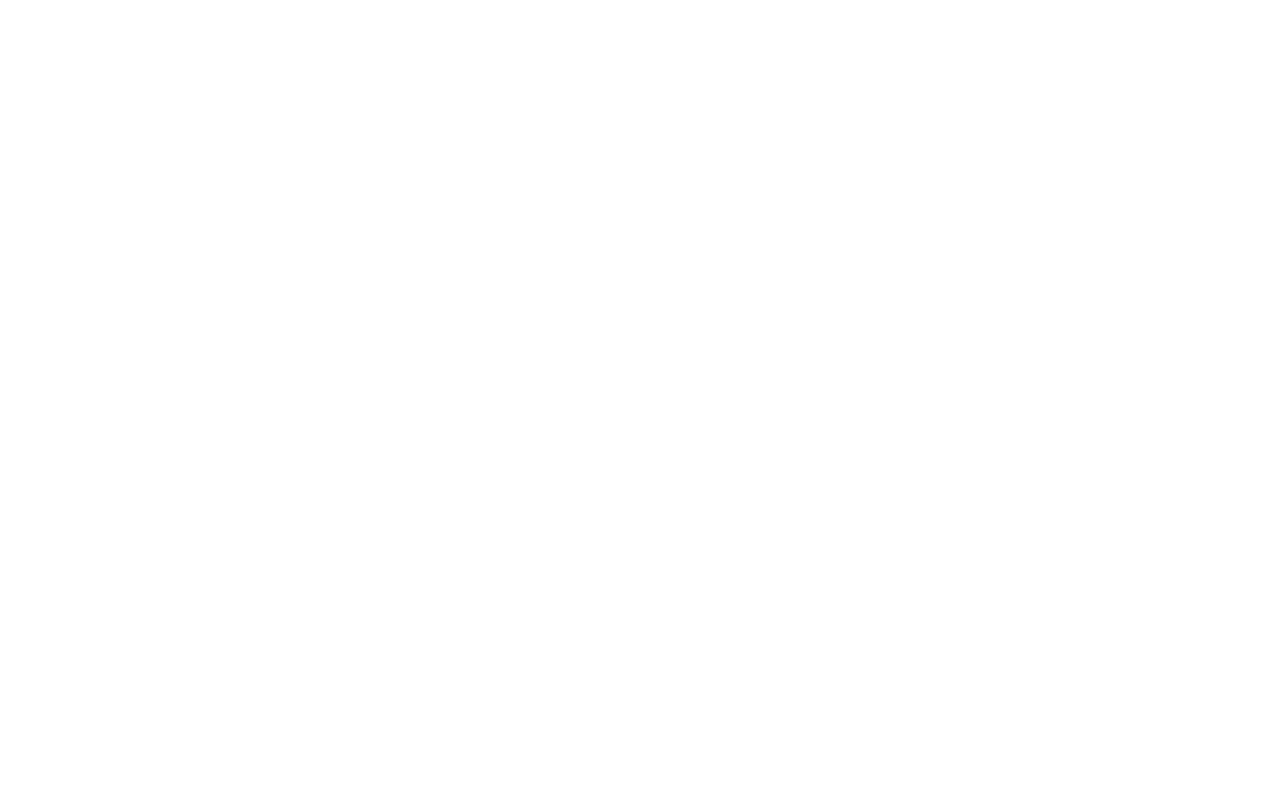
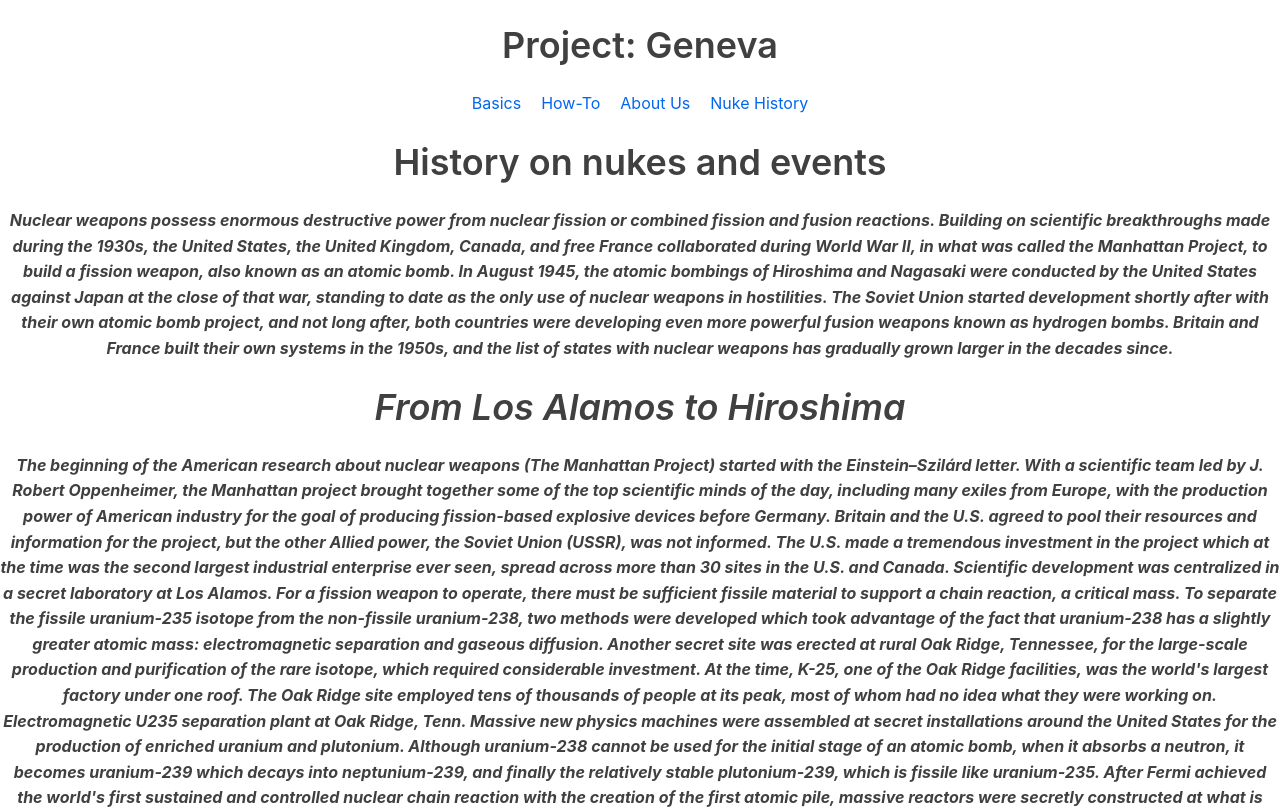
Before and after one commit to nothankyouwdym/vitejs-vite-9nux1k, a React (Vite) app: page /Nuke-History in a window 1280 px wide. Before the commit this address had no page. Shown: the top 809 px of the page. Built offline with nearby package versions, Linux system fonts and the light colour scheme.

Commit message:
3 files modified, 2 added

```diff
--- /dev/null
+++ b/src/AboutUs.jsx
@@ -0,0 +1,22 @@
+import React, { Component } from "react"
+
+
+class AboutUs extends Component{
+  render(){
+    return(
+      <div>
+          <h1>About us</h1>
+
+          <p>
+            <strong>
+              <em>
+                Hey, welcome to the project since you clicked to learn about us um luan made the notes and told me to put some of the text in I, Boubacar made the code and the website. It was fun and took like around half a day.
+              </em>
+            </strong>
+          </p>
+      </div>
+    );
+  }
+}
+
+export default AboutUs
--- /dev/null
+++ b/src/History.jsx
@@ -0,0 +1,51 @@
+import React, { Component } from "react"
+
+
+class History extends Component{
+  render(){
+    return(
+      <div>
+            <h1>History on nukes and events</h1>
+
+            <p>
+              <strong>
+                <em>
+                Nuclear weapons possess enormous destructive power from nuclear fission or combined fission and fusion reactions. Building on scientific breakthroughs made during the 1930s, the United States, the United Kingdom, Canada, and free France collaborated during World War II, in what was called the Manhattan Project, to build a fission weapon, also known as an atomic bomb. In August 1945, the atomic bombings of Hiroshima and Nagasaki were conducted by the United States against Japan at the close of that war, standing to date as the only use of nuclear weapons in hostilities. The Soviet Union started development shortly after with their own atomic bomb project, and not long after, both countries were developing even more powerful fusion weapons known as hydrogen bombs. Britain and France built their own systems in the 1950s, and the list of states with nuclear weapons has gradually grown larger in the decades since.
+
+
+                <h1>From Los Alamos to Hiroshima</h1>
+
+
+                The beginning of the American research about nuclear weapons (The Manhattan Project) started with the Einstein–Szilárd letter.
+
+With a scientific team led by J. Robert Oppenheimer, the Manhattan project brought together some of the top scientific minds of the day, including many exiles from Europe, with the production power of American industry for the goal of producing fission-based explosive devices before Germany. Britain and the U.S. agreed to pool their resources and information for the project, but the other Allied power, the Soviet Union (USSR), was not informed. The U.S. made a tremendous investment in the project which at the time was the second largest industrial enterprise ever seen, spread across more than 30 sites in the U.S. and Canada. Scientific development was centralized in a secret laboratory at Los Alamos.
+
+For a fission weapon to operate, there must be sufficient fissile material to support a chain reaction, a critical mass. To separate the fissile uranium-235 isotope from the non-fissile uranium-238, two methods were developed which took advantage of the fact that uranium-238 has a slightly greater atomic mass: electromagnetic separation and gaseous diffusion. Another secret site was erected at rural Oak Ridge, Tennessee, for the large-scale production and purification of the rare isotope, which required considerable investment. At the time, K-25, one of the Oak Ridge facilities, was the world's largest factory under one roof. The Oak Ridge site employed tens of thousands of people at its peak, most of whom had no idea what they were working on.
+
+
+Electromagnetic U235 separation plant at Oak Ridge, Tenn. Massive new physics machines were assembled at secret installations around the United States for the production of enriched uranium and plutonium.
+Although uranium-238 cannot be used for the initial stage of an atomic bomb, when it absorbs a neutron, it becomes uranium-239 which decays into neptunium-239, and finally the relatively stable plutonium-239, which is fissile like uranium-235. After Fermi achieved the world's first sustained and controlled nuclear chain reaction with the creation of the first atomic pile, massive reactors were secretly constructed at what is now known as the Hanford Site to transform uranium-238 into plutonium for a bomb.
+
+The simplest form of nuclear weapon is a gun-type fission weapon, where a sub-critical mass would be shot at another sub-critical mass. The result would be a super-critical mass and an uncontrolled chain reaction that would create the desired explosion. The weapons envisaged in 1942 were the two gun-type weapons, Little Boy (uranium) and Thin Man (plutonium), and the Fat Man plutonium implosion bomb.
+
+In early 1943 Oppenheimer determined that two projects should proceed forwards: the Thin Man project (plutonium gun) and the Fat Man project (plutonium implosion). The plutonium gun was to receive the bulk of the research effort, as it was the project with the most uncertainty involved. It was assumed that the uranium gun-type bomb could then be adapted from it. In December 1943 the British mission of 19 scientists arrived in Los Alamos. Hans Bethe became head of the Theoretical Division.
+
+
+The two fission bomb assembly methods.
+In April 1944 it was found by Emilio Segrè that the plutonium-239 produced by the Hanford reactors had too high a level of background neutron radiation, and underwent spontaneous fission to a very small extent, due to the unexpected presence of plutonium-240 impurities. If such plutonium were used in a gun-type design, the chain reaction would start in the split second before the critical mass was fully assembled, blowing the weapon apart with a much lower yield than expected, in what is known as a fizzle.
+
+As a result, development of Fat Man was given high priority. Chemical explosives were used to implode a sub-critical sphere of plutonium, thus increasing its density and making it into a critical mass. The difficulties with implosion centered on the problem of making the chemical explosives deliver a perfectly uniform shock wave upon the plutonium sphere— if it were even slightly asymmetric, the weapon would fizzle. This problem was solved by the use of explosive lenses which would focus the blast waves inside the imploding sphere, akin to the way in which an optical lens focuses light rays.
+
+After D-Day, General Groves ordered a team of scientists to follow eastward-moving victorious Allied troops into Europe to assess the status of the German nuclear program (and to prevent the westward-moving Soviets from gaining any materials or scientific manpower). They concluded that, while Germany had an atomic bomb program headed by Werner Heisenberg, the government had not made a significant investment in the project, and it had been nowhere near success. Similarly, Japan's efforts at developing a nuclear weapon were starved of resources. The Japanese navy lost interest when a committee led by Yoshio Nishina concluded in 1943 that "it would probably be difficult even for the United States to realize the application of atomic power during the war".
+
+Historians claim to have found a rough schematic showing a Nazi nuclear bomb.[19] In March 1945, a German scientific team was directed by the physicist Kurt Diebner to develop a primitive nuclear device in Ohrdruf, Thuringia. Last ditch research was conducted in an experimental nuclear reactor at Haigerloch.
+                </em>
+              </strong>
+            </p>
+      </div>
+    );
+  }
+}
+
+
+export default History
--- a/src/Navbar.jsx
+++ b/src/Navbar.jsx
@@ -6,8 +6,10 @@
   render(){
     return(
       <nav>
-        <Link to="/Basics">Basics</Link>
-        <Link to="/HowTo">How-To</Link>
+        <Link to="/Basics"><span>Basics</span></Link>
+        <Link to="/How-To-Make-A-Nuke"><span>How-To</span></Link>
+        <Link to="/About-Us"><span>About Us</span></Link>
+        <Link to="/Nuke-History"><span>Nuke History</span></Link>
       </nav>
     );
   }
--- a/src/index.css
+++ b/src/index.css
@@ -35,6 +35,11 @@
 body {
   text-align: center;
   margin: 0;
+}
+
+span
+{
+  margin: 10px;
 }
 
 /**
--- a/src/main.jsx
+++ b/src/main.jsx
@@ -5,6 +5,8 @@
 import {BrowserRouter,Routes,Route} from "react-router-dom"
 import Basics from './Basics'
 import HowTo from './HowTo'
+import AboutUs from './AboutUs'
+import History from './History'
 
 ReactDOM.createRoot(document.getElementById('root')).render(
   <BrowserRouter>
@@ -12,6 +14,8 @@
             <Route path="/" element={<App />}>
                 <Route path="Basics" element={<Basics />}></Route>
                 <Route path="How-To-Make-A-Nuke" element={<HowTo />}></Route>
+                <Route path="About-Us" element={<AboutUs />}></Route>
+                <Route path="Nuke-History" element={<History />}></Route>
             </Route>
         </Routes>
   </BrowserRouter>
```
